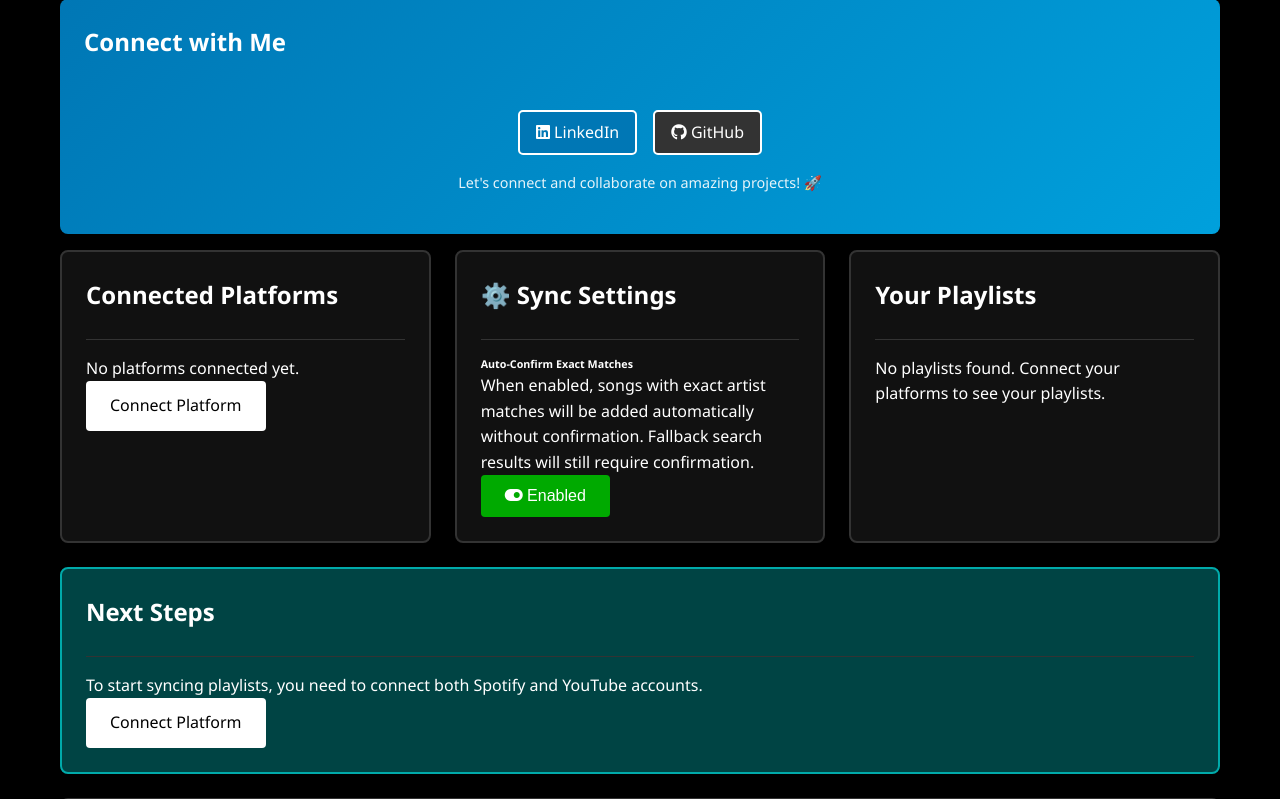
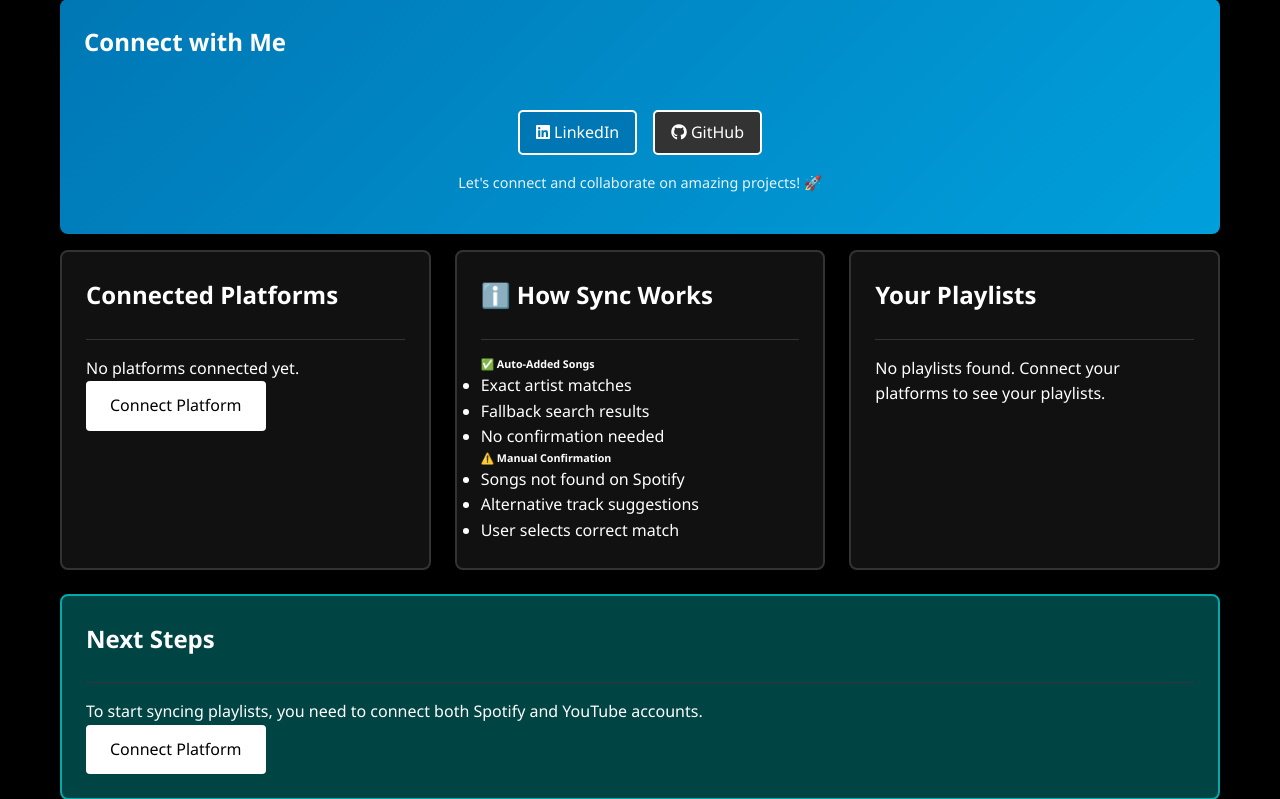
Before and after one commit to gorantlasadwik/sync-tunes, a Flask app: page /dashboard in a window 1280 px wide. Shown: the part 169-968 px from the top of the page. Run offline with Flask 3, Linux system fonts and the light colour scheme; the visitor is signed in with stand-in values (Sample User, id 1).

Commit message:
Implement fully automatic sync - only ask confirmation when no tracks found

```diff
--- a/app.py
+++ b/app.py
@@ -619,48 +619,18 @@ def update_spotify_playlist(access_token, playlist, songs_to_add):
                     track_uri = track['uri']
                     print(f"Found track: {track['name']} by {track['artists'][0]['name']} - URI: {track_uri}")
 
-                    # Check if user has auto-confirm enabled for exact matches
-                    auto_confirm_exact = session.get('auto_confirm_exact_matches', False)
-
-                    if auto_confirm_exact:
-                        # Auto-add exact matches if user has enabled this setting
-                        spotify_playlist_id = playlist.platform_playlist_id
-                        if spotify_playlist_id:
-                            print(f"Auto-adding exact match: {track['name']}")
-                            sp.playlist_add_items(spotify_playlist_id, [track_uri])
-                            songs_added += 1
-                            print(f"Successfully added '{song_info['title']}' to Spotify playlist")
-
-                            # Log success to file
-                            with open('/tmp/sync_debug.log', 'a') as f:
-                                f.write(f"Auto-added exact match: '{song_info['title']}' -> '{track['name']}'\n")
-                        continue
-                    else:
-                        # Store successful track for user confirmation
-                        successful_track = {
-                            'name': track['name'],
-                            'artist': track['artists'][0]['name'],
-                            'uri': track_uri,
-                            'album': track['album']['name'],
-                            'is_exact_match': True
-                        }
-
-                        # Store in session for user confirmation
-                        if 'pending_tracks' not in session:
-                            session['pending_tracks'] = []
-
-                        session['pending_tracks'].append({
-                            'original_song': song_info,
-                            'fallback_tracks': [successful_track],
-                            'playlist_id': playlist.platform_playlist_id
-                        })
-                        session.modified = True
-
-                        print(f"Stored successful track for user confirmation: {track['name']}")
+                    # Auto-add exact matches (no confirmation needed)
+                    spotify_playlist_id = playlist.platform_playlist_id
+                    if spotify_playlist_id:
+                        print(f"Auto-adding exact match: {track['name']}")
+                        sp.playlist_add_items(spotify_playlist_id, [track_uri])
+                        songs_added += 1
+                        print(f"Successfully added '{song_info['title']}' to Spotify playlist")
 
                         # Log success to file
                         with open('/tmp/sync_debug.log', 'a') as f:
-                            f.write(f"Found exact match for '{song_info['title']}' - stored for confirmation\n")
+                            f.write(f"Auto-added exact match: '{song_info['title']}' -> '{track['name']}'\n")
+                    continue
                 else:
                     print(f"No Spotify track found for: {song_info['title']} by {song_info['artist']}")
 
@@ -672,34 +642,20 @@ def update_spotify_playlist(access_token, playlist, songs_to_add):
                     if fallback_results['tracks']['items']:
                         print(f"Fallback search found {len(fallback_results['tracks']['items'])} tracks")
 
-                        # Store fallback results for user confirmation
-                        fallback_tracks = []
-                        for track in fallback_results['tracks']['items']:
-                            fallback_tracks.append({
-                                'name': track['name'],
-                                'artist': track['artists'][0]['name'],
-                                'uri': track['uri'],
-                                'album': track['album']['name']
-                            })
-
-                        # Store in session for user confirmation
-                        if 'pending_tracks' not in session:
-                            session['pending_tracks'] = []
-
-                        session['pending_tracks'].append({
-                            'original_song': song_info,
-                            'fallback_tracks': fallback_tracks,
-                            'playlist_id': playlist.platform_playlist_id
-                        })
-                        session.modified = True
-
-                        print(f"Stored {len(fallback_tracks)} fallback tracks for user confirmation")
-
-                        # Log fallback results to file
-                        with open('/tmp/sync_debug.log', 'a') as f:
-                            f.write(f"Fallback search found {len(fallback_tracks)} tracks for '{song_info['title']}'\n")
-                            for track in fallback_tracks:
-                                f.write(f"  - {track['name']} by {track['artist']} (Album: {track['album']})\n")
+                        # Auto-add the first fallback result (no confirmation needed)
+                        first_track = fallback_results['tracks']['items'][0]
+                        track_uri = first_track['uri']
+                        print(f"Auto-adding fallback match: {first_track['name']} by {first_track['artists'][0]['name']}")
+
+                        spotify_playlist_id = playlist.platform_playlist_id
+                        if spotify_playlist_id:
+                            sp.playlist_add_items(spotify_playlist_id, [track_uri])
+                            songs_added += 1
+                            print(f"Successfully added '{song_info['title']}' to Spotify playlist")
+
+                            # Log success to file
+                            with open('/tmp/sync_debug.log', 'a') as f:
+                                f.write(f"Auto-added fallback match: '{song_info['title']}' -> '{first_track['name']}' by {first_track['artists'][0]['name']}\n")
                     else:
                         print(f"No tracks found even with fallback search for: {song_info['title']}")
 
@@ -1882,29 +1838,17 @@ def sync_playlist_songs():
 
         if songs_added > 0:
             if platform_songs_added > 0:
-                if pending_tracks:
-                    flash(f'Successfully synced {songs_added} songs! {platform_songs_added} songs added to {platform.platform_name} playlist. {len(pending_tracks)} songs need confirmation.')
-                else:
-                    flash(f'Successfully synced {songs_added} songs! {platform_songs_added} songs added to {platform.platform_name} playlist.')
+                flash(f'Successfully synced {songs_added} songs! {platform_songs_added} songs added to {platform.platform_name} playlist.')
             else:
-                if pending_tracks:
-                    flash(f'Added {songs_added} songs to database. {len(pending_tracks)} songs need confirmation. Platform sync may have failed - check your connection.')
-                else:
-                    flash(f'Added {songs_added} songs to database. Platform sync may have failed - check your connection.')
+                flash(f'Successfully synced {songs_added} songs! All songs were automatically added to {platform.platform_name} playlist.')
         elif songs_skipped > 0:
-            if pending_tracks:
-                flash(f'No new songs to sync - all {songs_skipped} selected songs already exist in the target playlist. {len(pending_tracks)} songs need confirmation.')
-            else:
-                flash(f'No new songs to sync - all {songs_skipped} selected songs already exist in the target playlist.')
+            flash(f'No new songs to sync - all {songs_skipped} selected songs already exist in the target playlist.')
         else:
-            if pending_tracks:
-                flash(f'No songs were selected for syncing. {len(pending_tracks)} songs need confirmation.')
-            else:
-                flash('No songs were selected for syncing.')
-
-        # If there are pending tracks, redirect to confirmation page
+            flash('No songs were selected for syncing.')
+
+        # If there are pending tracks (songs not found), redirect to confirmation page
         if pending_tracks:
-            flash(f'Found {len(pending_tracks)} songs that need confirmation. Please review and select the correct tracks.')
+            flash(f'Found {len(pending_tracks)} songs that could not be found on Spotify. Please review and select alternative tracks.')
             return redirect(url_for('confirm_fallback_tracks'))
 
         return redirect(url_for('playlist_details', playlist_id=source_playlist_id))
--- a/templates/dashboard.html
+++ b/templates/dashboard.html
@@ -79,27 +79,29 @@
         </div>
     </div>
 
-    <!-- Auto-Confirm Settings -->
+    <!-- Sync Information -->
     <div class="card">
         <div class="card-header">
-            <h3 class="card-title">⚙️ Sync Settings</h3>
+            <h3 class="card-title">ℹ️ How Sync Works</h3>
         </div>
         <div class="card-body">
-            <div class="d-flex align-items-center justify-content-between">
-                <div>
-                    <h6 class="mb-1">Auto-Confirm Exact Matches</h6>
-                    <p class="text-muted mb-0 small">
-                        When enabled, songs with exact artist matches will be added automatically without confirmation.
-                        Fallback search results will still require confirmation.
-                    </p>
+            <div class="row">
+                <div class="col-md-6">
+                    <h6 class="text-success">✅ Auto-Added Songs</h6>
+                    <ul class="small text-muted">
+                        <li>Exact artist matches</li>
+                        <li>Fallback search results</li>
+                        <li>No confirmation needed</li>
+                    </ul>
                 </div>
-                <form method="POST" action="{{ url_for('toggle_auto_confirm') }}" class="d-inline">
-                    <input type="hidden" name="auto_confirm" value="{{ 'false' if session.get('auto_confirm_exact_matches') else 'true' }}">
-                    <button type="submit" class="btn {% if session.get('auto_confirm_exact_matches') %}btn-success{% else %}btn-outline-success{% endif %} btn-sm">
-                        <i class="fas {% if session.get('auto_confirm_exact_matches') %}fa-toggle-on{% else %}fa-toggle-off{% endif %}"></i>
-                        {% if session.get('auto_confirm_exact_matches') %}Enabled{% else %}Disabled{% endif %}
-                    </button>
-                </form>
+                <div class="col-md-6">
+                    <h6 class="text-warning">⚠️ Manual Confirmation</h6>
+                    <ul class="small text-muted">
+                        <li>Songs not found on Spotify</li>
+                        <li>Alternative track suggestions</li>
+                        <li>User selects correct match</li>
+                    </ul>
+                </div>
             </div>
         </div>
     </div>
```
